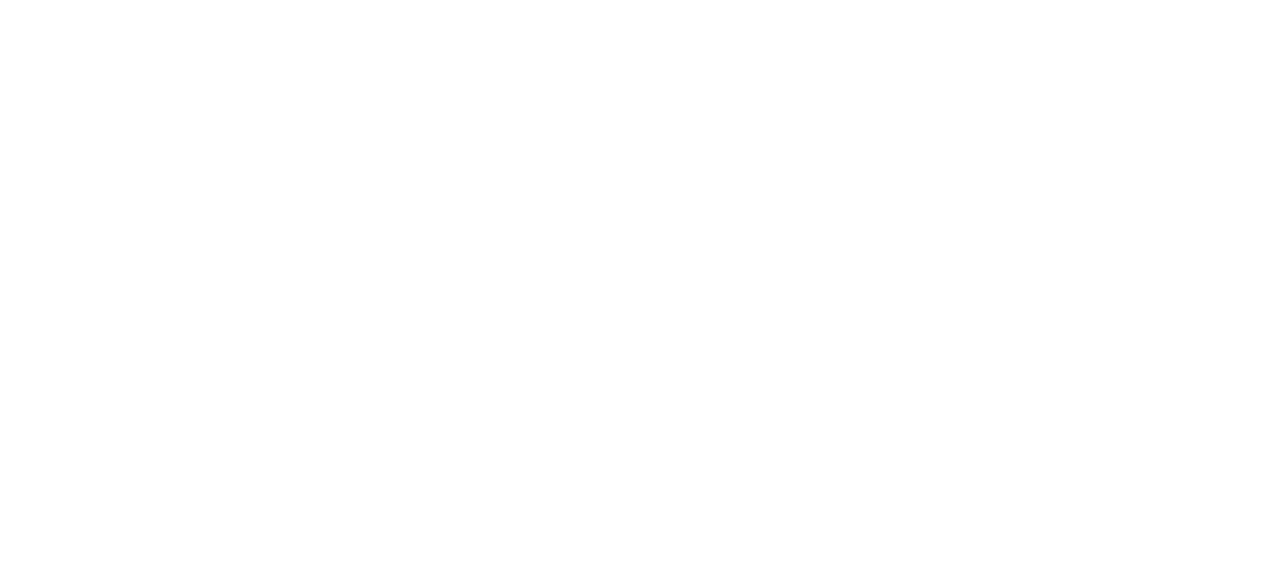
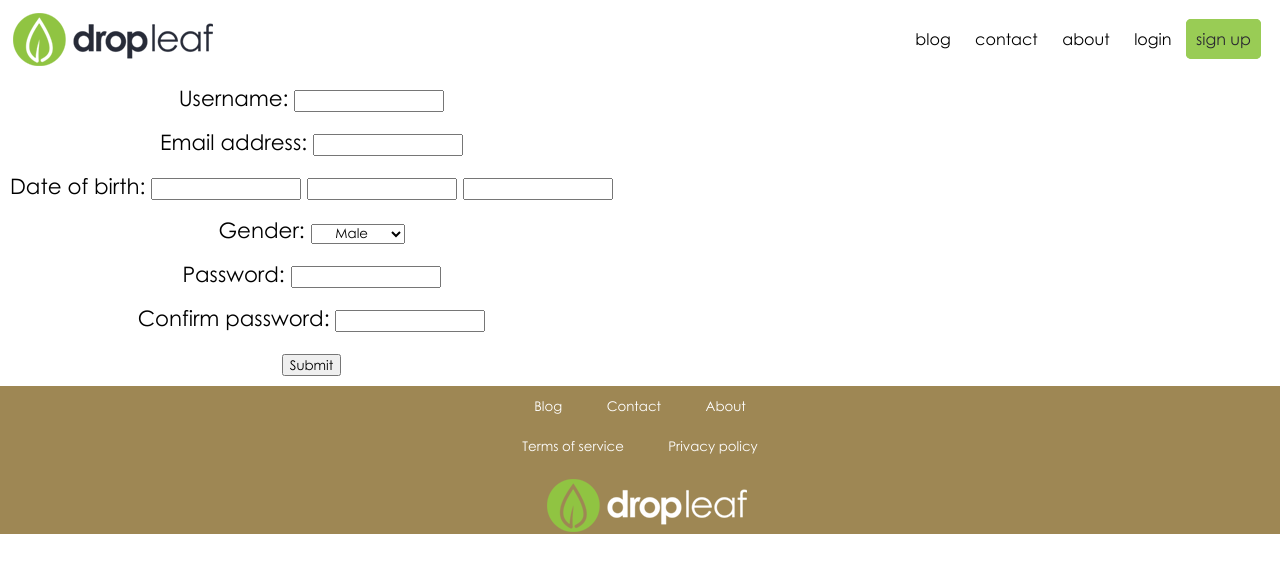
Before and after one commit to benplumley/web-dev, a plain HTML site: page dropleaf/join.html in a window 1280 px wide. Drawn offline with Linux system fonts and the light colour scheme.

Commit message:
form input

```diff
--- a/dropleaf/css/style.css
+++ b/dropleaf/css/style.css
@@ -337,3 +337,12 @@ a {
 .fade>.frequency {
     padding-top: 155px !important;
 }
+
+.sign-up-form>* {
+    text-align: left;
+}
+
+.sign-up-form>form  { display: table;      }
+.sign-up-form>p     { display: table-row;  }
+.sign-up-form>label { display: table-cell; }
+.sign-up-form>input { display: table-cell; }
--- a/dropleaf/join.html
+++ b/dropleaf/join.html
@@ -4,4 +4,67 @@
 	<link rel="stylesheet" href="css/style.css">
 </head>
 <body>
+	<div class="header">
+		<div class="logo">
+			<img src="img/Logo.png" alt="dropleaf logo" width=200px href="#"></img>
+		</div>
+		<div class="menubar">
+			<span class="menubar">
+				<a href="#">blog</a>
+				<a href="#">contact</a>
+				<a href="#">about</a>
+				<a href="#">login</a>
+				<a id="sign-up" href="#">sign up</a>
+			</span>
+		</div>
+	</div>
+	<div class="sign-up-form">
+		<form action="#" method="post">
+			<p>
+				<label for="username">Username: </label>
+				<input id="username" type="text" name="username">
+			</p>
+			<p>
+				<label for="email">Email address: </label>
+				<input id="email" type="text" name="email">
+			</p>
+			<p>
+				<label for="dob">Date of birth: </label>
+				<input id="dob" type="text" name="dob-day">
+				<input type="text" name="dob-month">
+				<input type="text" name="dob-year">
+			</p>
+			<p>
+				<label for="gender">Gender: </label>
+				<select id="gender">
+					<option name="male">Male</option>
+					<option name="female">Female</option>
+					<option name="nonbinary">Non-binary</option>
+					<option name="other">Other</option>
+				</select>
+			</p>
+			<p>
+				<label for="password">Password: </label>
+				<input id="password" type="password" name="password">
+			</p>
+			<p>
+				<label for="confirmpassword">Confirm password: </label>
+				<input id="confirmpassword" type="password" name="confirmpassword">
+			</p>
+			<p>
+				<input type="submit" value="Submit">
+			</p>
+		</form>
+	</div>
+	<div class="footer">
+		<a href="#">Blog</a>
+		<a href="#">Contact</a>
+		<a href="#">About</a>
+		<br>
+		<a href="#">Terms of service</a>
+		<a href="#">Privacy policy</a>
+		<div class="logo">
+			<img src="img/Logo_white.png" alt="dropleaf logo" width=200px href="#"></img>
+		</div>
+	</div>
 </body>
```
